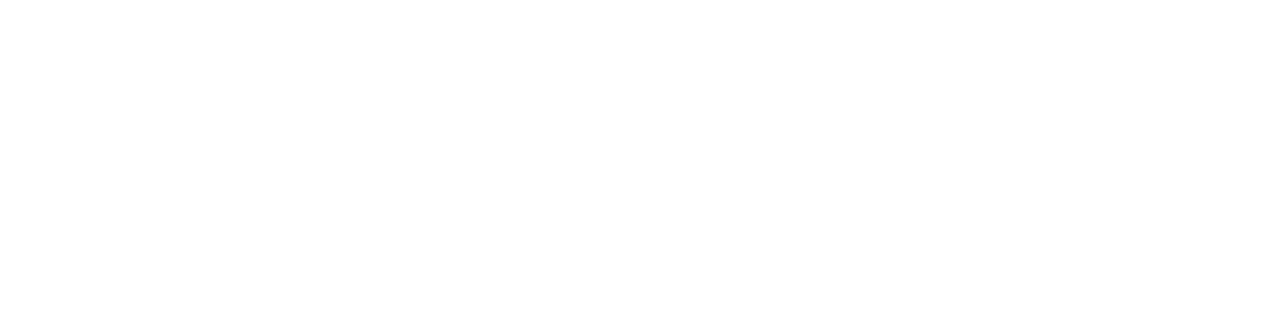
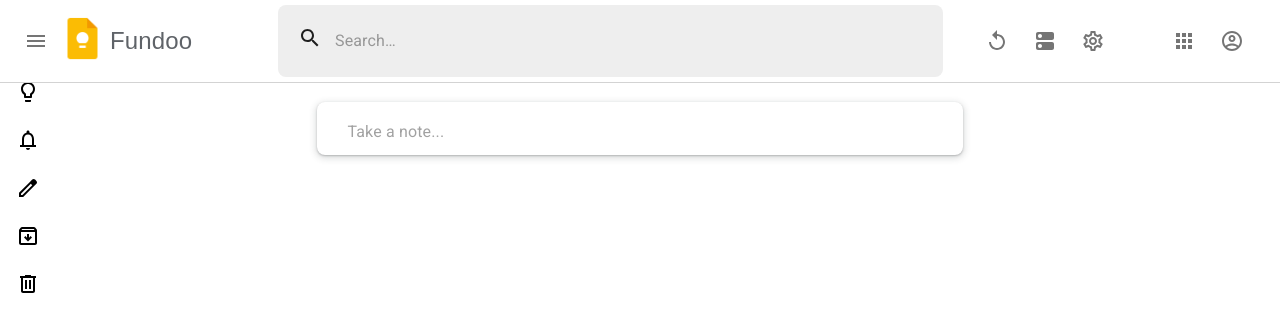
Before and after one commit to saurabhdagwar/fundooNotesUI, a React (Create React App) app: page /dashboard/1 in a window 1280 px wide. Shown: the top 332 px of the page. Built offline with nearby package versions, Linux system fonts and the light colour scheme.

Commit message:
refactor: code for dashboard component and add Note

```diff
--- a/public/index.html
+++ b/public/index.html
@@ -2,7 +2,7 @@
 <html lang="en">
   <head>
     <meta charset="utf-8" />
-    <link rel="icon" href="%PUBLIC_URL%/favicon.ico" />
+    <link rel="icon" href="https://upload.wikimedia.org/wikipedia/commons/thumb/d/df/Google_Keep_icon.svg/1200px-Google_Keep_icon.svg.png" />
     <meta name="viewport" content="width=device-width, initial-scale=1" />
     <meta name="theme-color" content="#000000" />
     <meta
--- a/src/App.js
+++ b/src/App.js
@@ -19,7 +19,7 @@ function App() {
             <Route path="/login" component={SignIn} exact />
             <Route path="/forgotPassword" component={ForgotPass} exact />
             <Route path="/resetpassword/:token" component={ResetPass} exact />
-            <Route path="/dashboard" component={Dashboard} exact />
+            <Route path="/dashboard/:userId" component={Dashboard} exact />
           </Switch>
 
         </BrowserRouter>
--- a/src/components/addNotes/addNotes.css
+++ b/src/components/addNotes/addNotes.css
@@ -4,21 +4,24 @@
   flex-direction: column;
   box-shadow: 0 1px 2px 0 rgba(60, 64, 67, 0.302),
   0 2px 6px 2px rgba(60, 64, 67, 0.149);
-  border-radius: 5px;
+  border-radius: 8px;
 }
 
 .notesField {
     display: flex;
     flex-direction: column;
-    padding: 9px 15px 9px 15px;
-  width: 100%;
+    padding: 7px 15px 0px 15px;
+    width: 100%;
 }
 .noteInput{
-    padding: 10px 15px 15px;
+    display: flex;
+    align-items: center;
+    padding: 7px 15px 7px 15px;
 }
 .addNoteOptions{
     display: flex;
     flex-direction: row;
+    padding: 0px 15px 7px 15px;
     justify-content: space-between;
     align-items: center;
 }
@@ -31,4 +34,5 @@
 .closeNotes:hover{
     border-radius: 5px;
     background-color: rgb(231, 229, 229);
+    cursor: pointer;
 }
--- a/src/components/addNotes/addNotes.jsx
+++ b/src/components/addNotes/addNotes.jsx
@@ -2,38 +2,59 @@ import React from "react";
 import InputBase from "@material-ui/core/InputBase";
 import { makeStyles } from "@material-ui/core/styles";
 import IconButton from "@material-ui/core/IconButton";
-import AddAlertIcon from '@material-ui/icons/AddAlert';
-import PersonAddIcon from '@material-ui/icons/PersonAddOutlined';
-import ColorLensOutlinedIcon from '@material-ui/icons/ColorLensOutlined';
-import ImageOutlinedIcon from '@material-ui/icons/ImageOutlined';
-import SystemUpdateAltOutlinedIcon from '@material-ui/icons/SystemUpdateAltOutlined';
-import MoreVertOutlinedIcon from '@material-ui/icons/MoreVertOutlined';
+import AddAlertIcon from '@material-ui/icons/AddAlertOutlined';
+import PersonAddIcon from "@material-ui/icons/PersonAddOutlined";
+import ColorLensOutlinedIcon from "@material-ui/icons/ColorLensOutlined";
+import ImageOutlinedIcon from "@material-ui/icons/ImageOutlined";
+import SystemUpdateAltOutlinedIcon from "@material-ui/icons/SystemUpdateAltOutlined";
+import MoreVertOutlinedIcon from "@material-ui/icons/MoreVertOutlined";
 import "./addNotes.css";
 
 const useStyles = makeStyles(() => ({
-
   titleInput: {
     padding: "10px 15px",
     width: "70%",
   },
-  noteInput:{
-    padding: "10px 15px"
+  noteInput: {
+    padding: "10px 15px",
+  },
+  input: {
+
   }
-
 }));
 
 function TitleNote() {
   const classes = useStyles();
   return (
-        <div className="titleInput" className={classes.titleInput} >
-        <InputBase placeholder="Title" />
+    <div className="titleInput" className={classes.titleInput}>
+      <InputBase className={classes.input} placeholder="Title" />
     </div>
-
-    )
+  );
 }
 
-function Options() {
+export default function AddNote() {
+  const classes = useStyles();
+  var [showTitle, titleDisplay] = React.useState(false);
+
+  const clickedNote = () => {
+    titleDisplay(true);
+  };
+
+  const closeNote = () => {
+    titleDisplay(false);
+  };
+
   return (
+    <div className="addNotesMain">
+      <div className="notesField" onClick={clickedNote}>
+        <div className="addNoteField" style={{ display: showTitle ? "block" : "none" }}>
+          <TitleNote />
+        </div>
+        <div className="addNoteField" className="noteInput" >
+          <InputBase className={classes.input} placeholder="Take a note..." />
+        </div>
+      </div>
+      <div className="addNoteField" style={{ display: showTitle ? "block" : "none" }}>
         <div className="addNoteOptions">
           <div className="optionButton">
             <IconButton aria-label="open drawer">
@@ -55,32 +76,10 @@ function Options() {
               <MoreVertOutlinedIcon />
             </IconButton>
           </div>
-            <div className="closeNotes" >
+          <div className="closeNotes" onClick={closeNote}>
             CLOSE
           </div>
         </div>
-    )
-}
-
-export default function AddNote() {
-    const classes = useStyles();
-    var [showTitle, titleDisplay] = React.useState(false);
-
-    const clickedNote = () => {
-        titleDisplay(true);
-    }
-
-  return (
-    <div className="addNotesMain">
-      <div className="notesField" onClick={clickedNote}>
-         {showTitle ? <TitleNote /> : null }
-        <div className="noteInput" className={classes.noteInput}>
-          <InputBase placeholder="Take a note..." />
-        </div>
-        <div>
-            {showTitle ? <Options /> : null }
-        </div>
-
       </div>
     </div>
   );
--- a/src/components/dashbord/dashboard.css
+++ b/src/components/dashbord/dashboard.css
@@ -5,13 +5,28 @@
   margin-top: 60px;
   border: none;
 }
-.drawerButton:hover{
-    background-color: rgb(236, 236, 236);
-   border-top-right-radius: 50px;
-   border-bottom-right-radius: 50px;
+.drawerButton:hover {
+  background-color: rgb(236, 236, 236);
+  border-top-right-radius: 50px;
+  border-bottom-right-radius: 50px;
 }
+
 .topBar {
   display: flex;
+  justify-content: space-between;
+}
+.leftOptions{
+  width: 75%;
+  /* border: black solid; */
+  display: flex;
+  justify-self: start;
+  justify-content: space-between;
+}
+.rightOptions{
+  width: 23%;
+  /* border: black solid; */
+  display: flex;
+  justify-self: end;
   justify-content: space-between;
 }
 .headerIcon {
@@ -31,12 +46,16 @@
   font-family: "Product Sans", Arial, sans-serif;
 }
 .search {
+  margin: 5px 5px 5px 5px;
   height: 9vh;
-  width: 40vw;
+  width: 72%;
   display: flex;
   align-items: center;
   background-color: rgb(238, 238, 238);
   border-radius: 8px;
+}
+.searchedButton{
+  display: none;
 }
 .searchIcon {
   margin-left: 3%;
@@ -48,12 +67,21 @@
 .appsContainer {
   display: flex;
 }
-.mainContent{
-  margin: 10vh 0 0 10vw;
-  width: 85vw;
-  height: 80vh;
+.mainContent {
+  padding: 8%;
+  background-color: white;
+  width: 100vw;
+  height: 100vh;
   display: flex;
   flex-direction: column;
   align-items: center;
+}
 
+@media only screen and (max-width: 800px){
+.search{
+  display: none;
 }
+.searchedButton{
+  display: initial;
+}
+}
--- a/src/components/dashbord/dashboard.jsx
+++ b/src/components/dashbord/dashboard.jsx
@@ -1,7 +1,7 @@
 import React from "react";
 import clsx from "clsx";
 import "./dashboard.css";
-import { makeStyles, useTheme } from "@material-ui/core/styles";
+import { makeStyles } from "@material-ui/core/styles";
 import Drawer from "@material-ui/core/Drawer";
 import AppBar from "@material-ui/core/AppBar";
 import Toolbar from "@material-ui/core/Toolbar";
@@ -28,6 +28,7 @@ const useStyles = makeStyles((theme) => ({
     backgroundColor: "white",
     zIndex: theme.zIndex.drawer + 1,
     borderBottom: "lightgray solid 1px",
+    width: "100%",
     boxShadow: "none",
   },
   hide: {
@@ -38,6 +39,7 @@ const useStyles = makeStyles((theme) => ({
   },
   drawerOpen: {
     width: "22%",
+    boxShadow: "",
     borderRight: "#ffff",
     transition: theme.transitions.create("width", {
       easing: theme.transitions.easing.sharp,
@@ -45,9 +47,10 @@ const useStyles = makeStyles((theme) => ({
     }),
   },
   drawerClose: {
+    overflowX: 'hidden',
     borderRight: "#ffff",
     [theme.breakpoints.up("sm")]: {
-      width: theme.spacing(9) + 1,
+      width: theme.spacing(9) ,
     },
   },
 }));
@@ -56,6 +59,14 @@ export default function Dashboard() {
   const classes = useStyles();
 
   const [open, setOpen] = React.useState(false);
+
+  const drawerOpen = () => {
+    setOpen(true);
+  }
+
+  const drawerClose = () => {
+    setOpen(false);
+  }
 
   const drawerOpenClose = () => {
     if (checkOpen == "open") {
@@ -78,7 +89,8 @@ export default function Dashboard() {
         className={classes.appBar}
       >
         <Toolbar className="topBar">
-          <div className="startOptions">
+          <span className="leftOptions">
+            <div className="startOptions">
             <div className="menuButton">
               <IconButton onClick={drawerOpenClose} edge="start">
                 <MenuIcon />
@@ -106,7 +118,14 @@ export default function Dashboard() {
               inputProps={{ "aria-label": "search" }}
             />
           </div>
+          </span>
+          <span className="rightOptions">
           <div className="buttonContainer">
+          <div className="searchedButton">
+              <IconButton aria-label="open drawer">
+              <SearchIcon />
+              </IconButton>
+            </div>
             <div className="button">
               <IconButton aria-label="open drawer">
                 <ReplayOutlinedIcon />
@@ -137,11 +156,13 @@ export default function Dashboard() {
               </IconButton>
             </div>
           </div>
+          </span>
         </Toolbar>
       </AppBar>
 
-      <Drawer
+      <Drawer onMouseOver={drawerOpen}
         variant="permanent"
+        color="transparent"
         className={classes.drawerMain}
         classes={{
           paper: clsx(classes.drawer,{
@@ -236,7 +257,7 @@ export default function Dashboard() {
         </div>
       </Drawer>
 
-      <main className={classes.main} className="mainContent">
+      <main onMouseOver={drawerClose} className={classes.main} className="mainContent">
         {" "}
         <AddNotes />
       </main>
--- a/src/components/signIn/signIn.jsx
+++ b/src/components/signIn/signIn.jsx
@@ -98,10 +98,11 @@ export default class signIn extends React.Component {
       service
         .login(loginData)
         .then((loginData) => {
-        console.log("Login Successful "+JSON.stringify(loginData.data))
+        console.log("Login Successful "+JSON.stringify(loginData.data.id))
         let data = JSON.stringify(loginData.data);
         this.setState({snackType: "success", snackMessage: "Login successful", open: true, setOpen: true})
         localStorage.setItem("fundooStorage",data);
+        setTimeout(this.nextPath(`../dashboard/${loginData.data.userId}`),2000)
         })
         .catch((loginData) => {
           let obj = JSON.stringify(loginData);
--- a/src/components/signup/signup.jsx
+++ b/src/components/signup/signup.jsx
@@ -179,16 +179,16 @@ export default class signUp extends React.Component {
         .Registration(registrationData)
         .then((registrationData) => {
           let obj = JSON.stringify(registrationData);
+          this.setState({snackType: "success", snackMessage: "Registration successful", open: true, setOpen: true})
           console.log("Registration successful" + obj);
-          this.setState({snackType: "success", snackMessage: "Registration successful", open: true, setOpen: true})
-          this.nextPath("../login");
+          setTimeout(this.nextPath("../login"),2000)
         })
         .catch((error) => {
           console.log("Registration Failed" + error);
           this.setState({snackType: "error", snackMessage: "Registration Failed", open: true, setOpen: true})
         });
     } else {
-      // this.setState({snackType: "error", snackMessage: "Registration Failed", open: true, setOpen: true})
+      this.setState({snackType: "error", snackMessage: "Registration Failed", open: true, setOpen: true})
       console.log("Registration Failed");
     }
   };
@@ -326,7 +326,7 @@ export default class signUp extends React.Component {
           </div>
         </div>
         <div>
-        <Snackbar open={this.state.open} autoHideDuration={3000} >
+        <Snackbar open={this.state.open} >
           <Alert severity={this.state.snackType}>
             {this.state.snackMessage}
           </Alert>
```
Also changed, not shown: 1 other file (tests, documents, lock files or other folders). Lines whose indentation alone changed are shown as unchanged.
